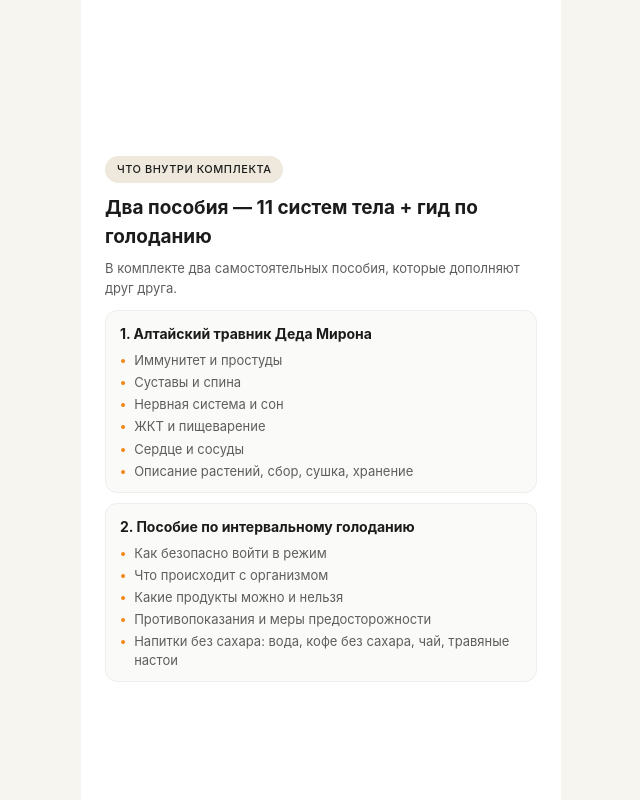
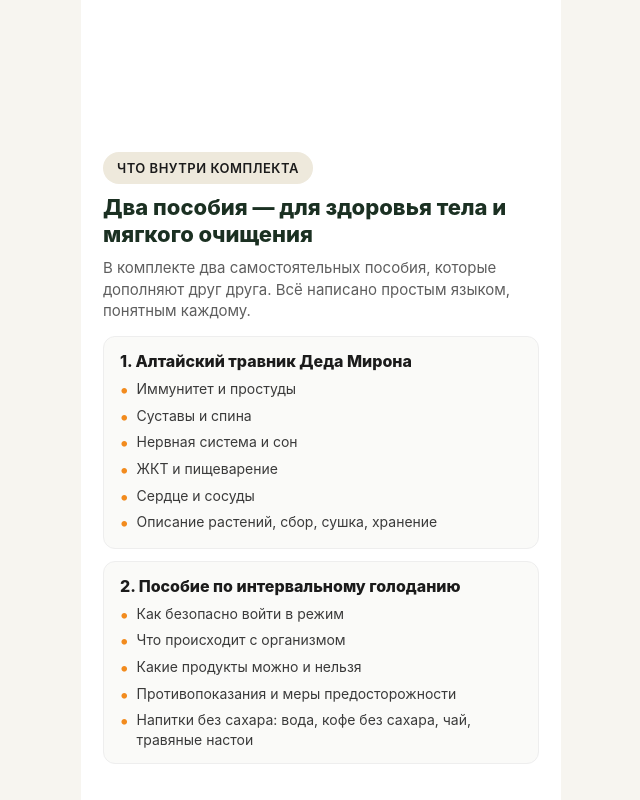
Before and after one commit to cwefaranosovmikhail-create/Miron-travnik, a website: page index.html in a window 1280 px wide. Shown: the part 680-1480 px from the top of the page, without its empty margins (319-959 px from the left). Drawn offline with Linux system fonts and the light colour scheme.

Commit message:
Update index.html

```diff
--- a/index.html
+++ b/index.html
@@ -3,7 +3,7 @@
 <head>
     <meta charset="UTF-8">
     <meta name="viewport" content="width=device-width, initial-scale=1.0">
-    <title>Алтайский травник Деда Мирона и пособие по интервальному голоданию — Мирон Травник</title>
+    <title>Алтайский травник: рецепты долголетия и пособие по интервальному голоданию — Мирон Травник</title>
     <style>
         :root {
             --bg-color: #f7f5f0;
@@ -41,32 +41,35 @@
             flex-direction: column;
         }
 
-        /* ЭКРАН 1 — весь экран, без обрезки фото */
+        /* ЭКРАН 1 */
         .screen-card {
             min-height: 100dvh;
             display: flex;
             flex-direction: column;
             padding: 20px;
             background-color: var(--card-bg);
-            justify-content: center;
+            justify-content: flex-start;
         }
 
         .screen-card h2 {
             font-size: 20px;
             line-height: 1.2;
             margin-bottom: 8px;
+            color: var(--primary-dark);
+            font-weight: 800;
         }
 
         .screen-card p {
             font-size: 13px;
             color: var(--text-muted);
-            margin-bottom: 14px;
+            margin-bottom: 12px;
+            line-height: 1.4;
         }
 
         .hero-img-wrap {
             border-radius: 12px;
             overflow: hidden;
-            margin-top: 6px;
+            margin-top: 8px;
             box-shadow: 0 4px 12px rgba(0,0,0,0.08);
             flex-shrink: 0;
         }
@@ -78,53 +81,72 @@
             max-height: 38vh;
         }
 
-        /* ЭКРАН 2 — содержание */
+        /* ЭКРАН 2 — крупный текст для 60+ */
         .contents-screen {
             min-height: 100dvh;
             display: flex;
             flex-direction: column;
-            padding: 24px;
-            padding-top: 36px;
+            padding: 22px;
+            padding-top: 32px;
             background-color: var(--card-bg);
             justify-content: flex-start;
         }
 
+        .contents-screen .badge {
+            display: inline-block;
+            background-color: #eee9dc;
+            color: var(--text-main);
+            padding: 6px 14px;
+            border-radius: 20px;
+            font-size: 13px;
+            font-weight: 600;
+            margin-bottom: 10px;
+            text-transform: uppercase;
+            letter-spacing: 0.5px;
+            align-self: flex-start;
+        }
+
         .contents-screen h2 {
-            font-size: 19px;
-            margin-bottom: 6px;
+            font-size: 22px;
+            line-height: 1.2;
+            margin-bottom: 10px;
+            color: var(--primary-dark);
+            font-weight: 800;
         }
 
         .contents-screen > p {
-            font-size: 13px;
+            font-size: 15px;
             color: var(--text-muted);
-            margin-bottom: 12px;
+            margin-bottom: 14px;
+            line-height: 1.45;
         }
 
         .contents-block {
-            margin-bottom: 10px;
+            margin-bottom: 12px;
             background: #fafaf8;
             border-radius: 12px;
-            padding: 12px 14px;
+            padding: 14px 16px;
             border: 1px solid #eee;
         }
 
         .contents-block h3 {
-            font-size: 14px;
-            font-weight: 700;
+            font-size: 16px;
+            font-weight: 800;
             color: var(--text-main);
-            margin-bottom: 6px;
+            margin-bottom: 8px;
+            line-height: 1.25;
         }
 
         .contents-block ul {
             list-style: none;
             display: flex;
             flex-direction: column;
-            gap: 4px;
+            gap: 5px;
         }
 
         .contents-block li {
-            font-size: 13px;
-            color: var(--text-muted);
+            font-size: 14px;
+            color: #3a3a3a;
             line-height: 1.4;
             display: flex;
             gap: 8px;
@@ -134,10 +156,12 @@
             content: "•";
             color: var(--accent-orange);
             font-weight: bold;
+            font-size: 18px;
+            line-height: 1.2;
             flex-shrink: 0;
         }
 
-        /* Кнопка «Получить доступ» — крупная и яркая */
+        /* Кнопка «Получить доступ» */
         .btn-bright {
             display: block;
             width: 100%;
@@ -164,7 +188,7 @@
             box-shadow: 0 8px 26px rgba(247, 147, 30, 0.55);
         }
 
-        /* ЭКРАН 3 — покупка */
+        /* ЭКРАН 3 */
         .card-dark {
             background-color: var(--primary-dark);
             color: #ffffff;
@@ -191,7 +215,6 @@
             margin-bottom: 12px;
         }
 
-        /* Яркая плашка «Два пособия по цене одного» */
         .promo-badge {
             display: block;
             background: linear-gradient(135deg, #f7931e 0%, #e08216 100%);
@@ -319,7 +342,7 @@
             margin: 10px 0;
         }
 
-        /* Модальное окно — без изменений */
+        /* Модальное окно */
         .modal-overlay {
             display: none;
             position: fixed;
@@ -388,7 +411,7 @@
 
     <!-- ЭКРАН 1 -->
     <div class="screen-card">
-        <h2>Рецепты долголетия на травах и интервальное голодание</h2>
+        <h2>Алтайский травник: рецепты долголетия и пособие по интервальному голоданию</h2>
         <p>Два авторских пособия в одном комплекте: семейная энциклопедия трав Деда Мирона и практическое руководство по безопасному интервальному голоданию.</p>
 
         <a href="#contents-section" class="btn-primary" style="margin-bottom: 12px;">Посмотреть содержание</a>
@@ -400,9 +423,9 @@
 
     <!-- ЭКРАН 2 -->
     <div class="contents-screen" id="contents-section">
-        <div class="badge" style="background:#eee9dc; color:#1b1b1b; padding:5px 12px; border-radius:20px; font-size:11px; font-weight:500; margin-bottom:10px; text-transform:uppercase; letter-spacing:0.5px; align-self:flex-start;">Что внутри комплекта</div>
-        <h2>Два пособия — 11 систем тела + гид по голоданию</h2>
-        <p>В комплекте два самостоятельных пособия, которые дополняют друг друга.</p>
+        <div class="badge">Что внутри комплекта</div>
+        <h2>Два пособия — для здоровья тела и мягкого очищения</h2>
+        <p>В комплекте два самостоятельных пособия, которые дополняют друг друга. Всё написано простым языком, понятным каждому.</p>
 
         <div class="contents-block">
             <h3>1. Алтайский травник Деда Мирона</h3>
@@ -448,15 +471,15 @@
 
         <div class="price-box">
             <div class="old-price">2 990 ₽</div>
-            <div class="new-price">1 ₽</div>
+            <div class="new-price">780 ₽</div>
         </div>
         <div class="payment-note">Оплата единовременно, без подписок.</div>
 
-        <button class="btn-primary" onclick="openPaymentModal()">Купить комплект за 1 ₽</button>
+        <button class="btn-primary" onclick="openPaymentModal()">Купить комплект за 780 ₽</button>
         <div class="security-text">Ссылка на скачивание обоих PDF придёт на вашу электронную почту.</div>
 
         <div class="divider">если карта не подошла</div>
-        <button class="btn-sub" onclick="openPaymentModal()">🌍 Оплатить зарубежной картой (1 ₽)</button>
+        <button class="btn-sub" onclick="openPaymentModal()">🌍 Оплатить зарубежной картой (780 ₽)</button>
     </div>
 
 </div>
@@ -465,12 +488,12 @@
 <div id="paymentModal" class="modal-overlay">
     <div class="modal-content">
         <h3 style="font-size: 18px; font-weight: 700; margin-bottom: 4px;">Безопасная оплата</h3>
-        <p style="font-size: 13px; color: #666;">Введите почту для мгновенной доставки PDF-пособий (1 ₽):</p>
+        <p style="font-size: 13px; color: #666;">Введите почту для мгновенной доставки PDF-пособий (780 ₽):</p>
 
         <div class="payment-summary">
             <div style="display: flex; justify-content: space-between; align-items: center; margin-bottom: 6px;">
                 <span style="font-size: 14px; font-weight: 600;">Комплект: травник + голодание</span>
-                <span style="font-size: 16px; font-weight: 800; color: #1b3022;">1 ₽</span>
+                <span style="font-size: 16px; font-weight: 800; color: #1b3022;">780 ₽</span>
             </div>
             <div class="payment-methods-badge">
                 <span class="method-tag" style="background: #ecfdf5; color: #059669;">⚡ СБП</span>
```
